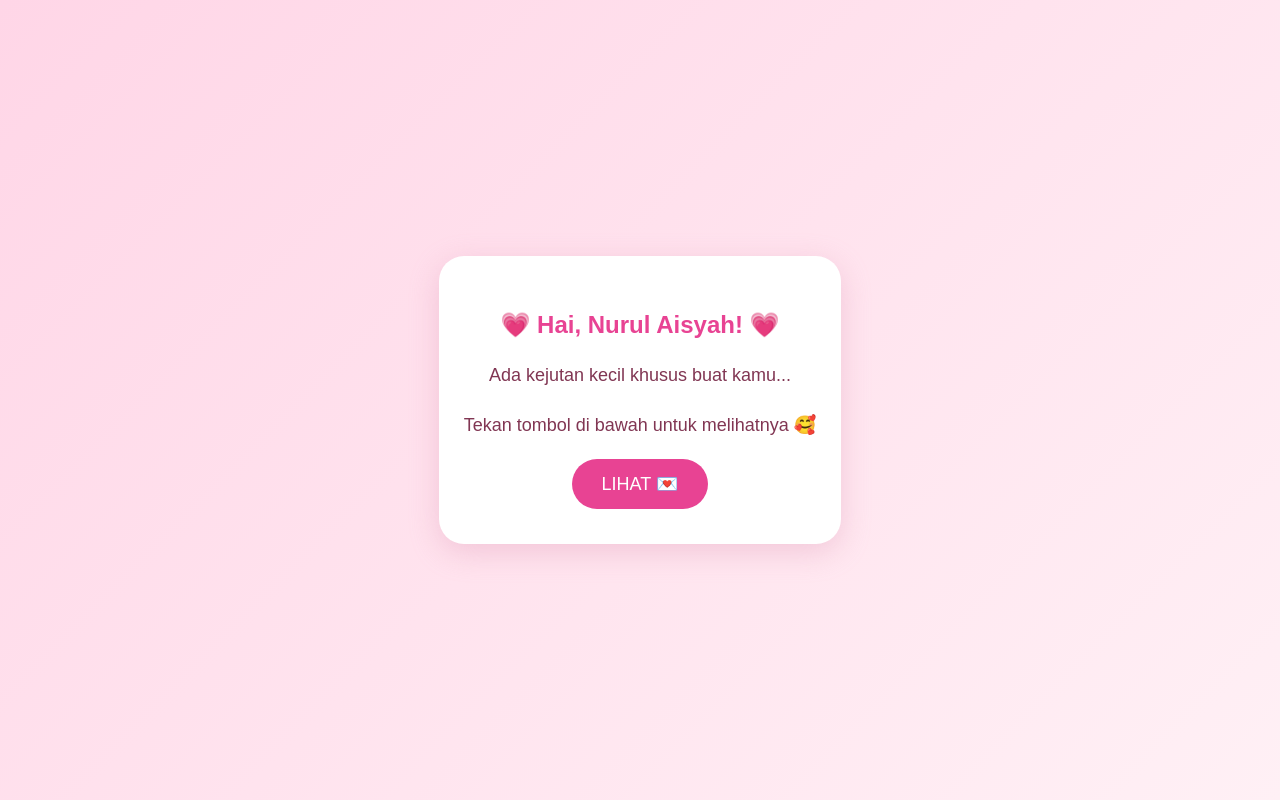
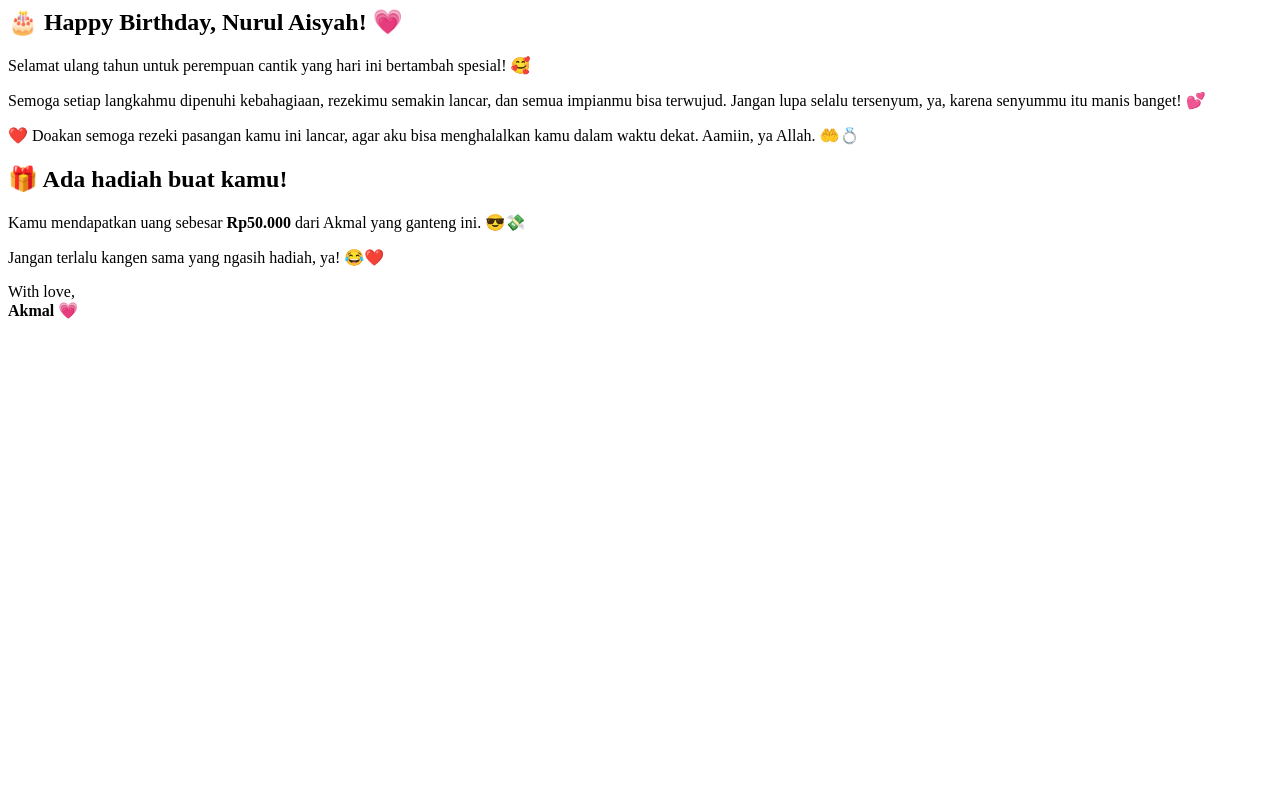
Before and after one commit to palcomarineservicespteltd-coder/Kejutan_Ulang_Tahun_Orang_Yang_Akmal_Cinta, a plain HTML site: page index.html in a window 1280 px wide. Drawn offline with Linux system fonts and the light colour scheme.

Commit message:
Update index.html

```diff
--- a/index.html
+++ b/index.html
@@ -1,67 +1,22 @@
 
-<!DOCTYPE html>
-<html lang="id">
-<head>
-<meta charset="UTF-8">
-<meta name="viewport" content="width=device-width, initial-scale=1.0">
-<title>Ulang Tahun Nurul Aisyah</title>
-<style>
-body {
-  margin: 0;
-  min-height: 100vh;
-  display: flex;
-  justify-content: center;
-  align-items: center;
-  font-family: Arial, sans-serif;
-  text-align: center;
-  background: linear-gradient(135deg, #ffd6e7, #fff0f5);
-  color: #813653;
-  padding: 20px;
-  box-sizing: border-box;
-}
-.kartu {
-  background: white;
-  padding: 35px 25px;
-  border-radius: 25px;
-  max-width: 450px;
-  box-shadow: 0 8px 30px #d98aaa55;
-}
-h1 { color: #e84393; }
-p { line-height: 1.8; font-size: 18px; }
-button {
-  background: #e84393;
-  color: white;
-  border: none;
-  padding: 14px 30px;
-  border-radius: 30px;
-  font-size: 18px;
-  cursor: pointer;
-}
-#pesan { display: none; }
-</style>
-</head>
-<body>
-<div class="kartu">
-  <section id="awal">
-    <h1>💗 Hai, Nurul Aisyah! 💗</h1>
-    <p>Ada kejutan kecil khusus buat kamu...</p>
-    <p>Tekan tombol di bawah untuk melihatnya 🥰</p>
-    <button onclick="lihatPesan()">LIHAT 💌</button>
-  </section>
+<section id="pesan">
+  <h1>🎂 Happy Birthday, Nurul Aisyah! 💗</h1>
 
-  <section id="pesan">
-    <h1>🎂 Selamat Ulang Tahun! 🎂</h1>
-    <p>Selamat ulang tahun Nurul Aisyah yang cantik!</p>
-    <p>Semoga panjang umur, sehat selalu, bahagia, dan semua harapanmu tercapai.</p>
-    <p>Kamu mendapatkan uang sebesar <strong>Rp50.000</strong> dari Akmal yang ganteng ini! 😎💗</p>
-    <p>Dengan penuh kasih,<br><strong>Akmal ❤️</strong></p>
-  </section>
-</div>
-<script>
-function lihatPesan() {
-  document.getElementById("awal").style.display = "none";
-  document.getElementById("pesan").style.display = "block";
-}
-</script>
-</body>
-</html>
+  <p>Selamat ulang tahun untuk perempuan cantik yang hari ini bertambah spesial! 🥰</p>
+
+  <p>Semoga setiap langkahmu dipenuhi kebahagiaan, rezekimu semakin lancar, dan semua impianmu bisa terwujud. Jangan lupa selalu tersenyum, ya, karena senyummu itu manis banget! 💕</p>
+
+  <p>
+    ❤️ Doakan semoga rezeki pasangan kamu ini lancar,
+    agar aku bisa menghalalkan kamu dalam waktu dekat.
+    Aamiin, ya Allah. 🤲💍
+  </p>
+
+  <h2>🎁 Ada hadiah buat kamu!</h2>
+
+  <p>Kamu mendapatkan uang sebesar <strong>Rp50.000</strong> dari Akmal yang ganteng ini. 😎💸</p>
+
+  <p>Jangan terlalu kangen sama yang ngasih hadiah, ya! 😂❤️</p>
+
+  <p>With love,<br><strong>Akmal 💗</strong></p>
+</section>
```
